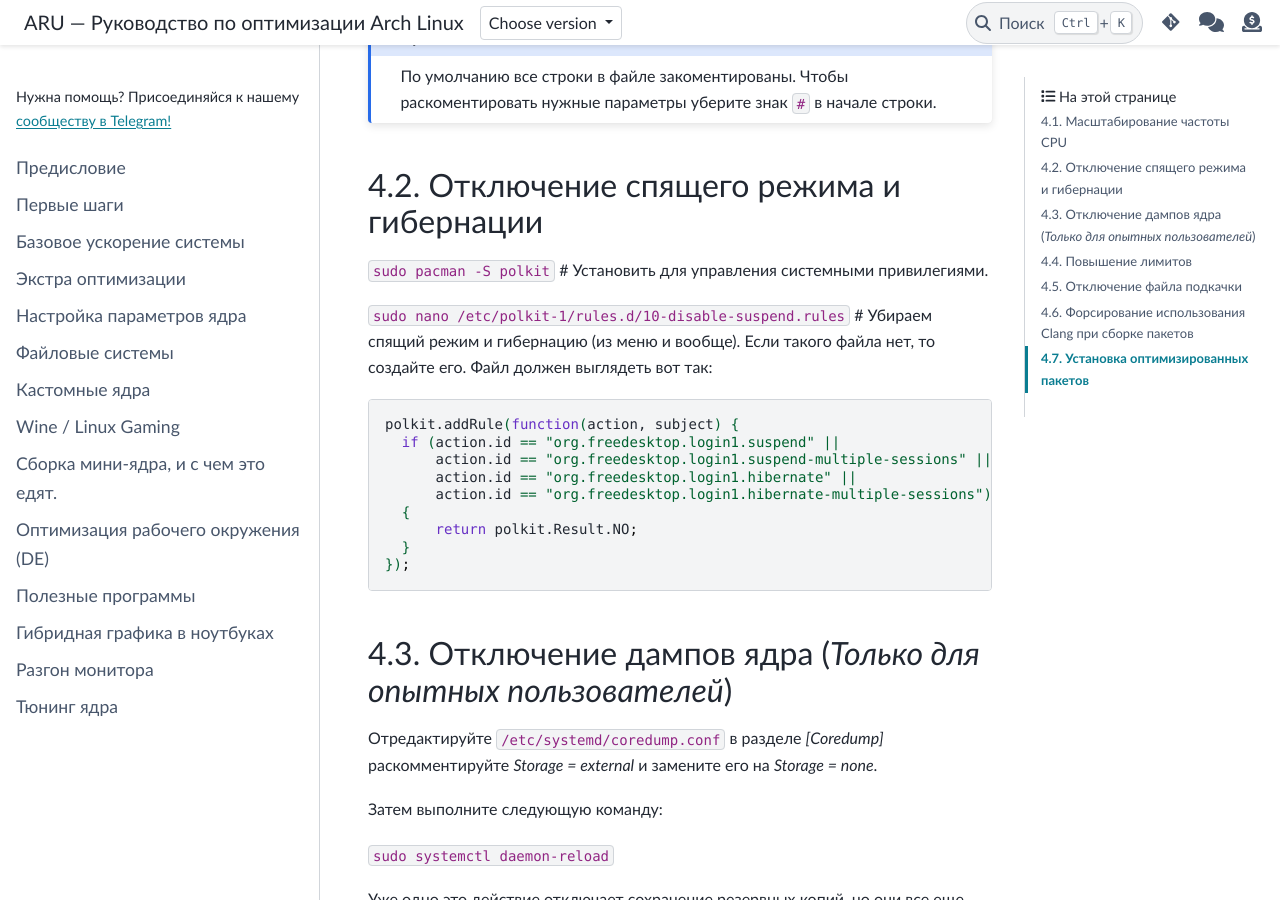
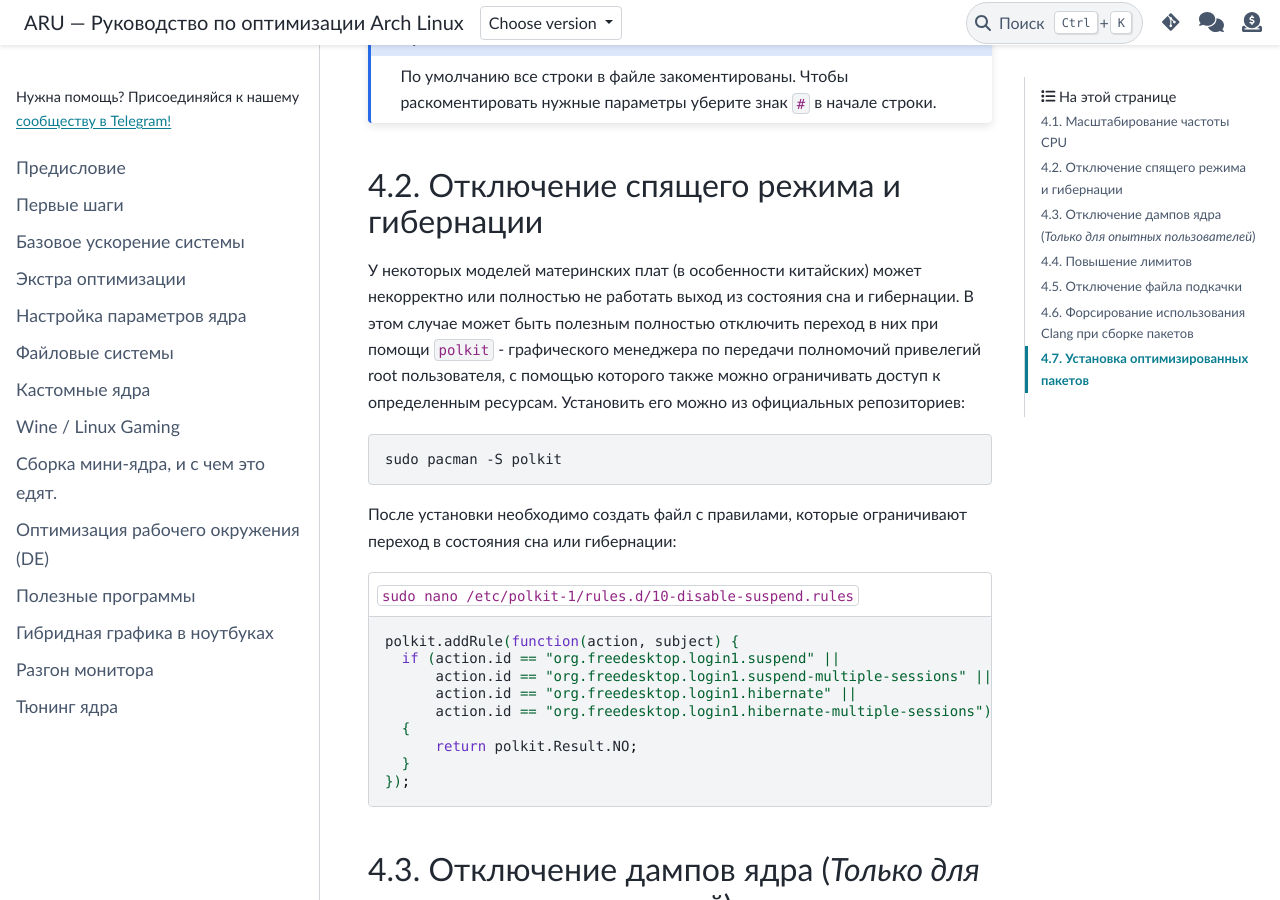
Before and after one commit to ventureoo/ARU, a Sphinx documentation site: the page built from docs/source/extra-optimizations.rst, in a window 1280 px wide and 900 px high, scrolled down 5910 px. Built offline with Sphinx 7.4.7 and the PyData theme 0.15.4, drawn with Linux system fonts in a browser that asks for light colours.

Commit message:
extra-optimizations: Explain a bit more about disabling sleep and hibernation

```diff
--- a/docs/source/extra-optimizations.rst
+++ b/docs/source/extra-optimizations.rst
@@ -280,10 +280,21 @@ intel-pstate, так и для amd-pstate есть ``active`` и ``passive``
 Отключение спящего режима и гибернации
 ==========================================
 
-``sudo pacman -S polkit``  # Установить для управления системными привилегиями.
+У некоторых моделей материнских плат (в особенности китайских) может
+некорректно или полностью не работать выход из состояния сна и
+гибернации. В этом случае может быть полезным полностью отключить
+переход в них при помощи ``polkit`` - графического менеджера по
+передачи полномочий привелегий root пользователя, с помощью которого
+также можно ограничивать доступ к определенным ресурсам. Установить
+его можно из официальных репозиториев::
 
-``sudo nano /etc/polkit-1/rules.d/10-disable-suspend.rules``  # Убираем спящий режим и гибернацию (из меню и вообще).
-Если такого файла нет, то создайте его. Файл должен выглядеть вот так::
+  sudo pacman -S polkit
+
+После установки необходимо создать файл с правилами, которые
+ограничивают переход в состояния сна или гибернации:
+
+.. code-block:: shell
+  :caption: ``sudo nano /etc/polkit-1/rules.d/10-disable-suspend.rules``
 
   polkit.addRule(function(action, subject) {
     if (action.id == "org.freedesktop.login1.suspend" ||
```
